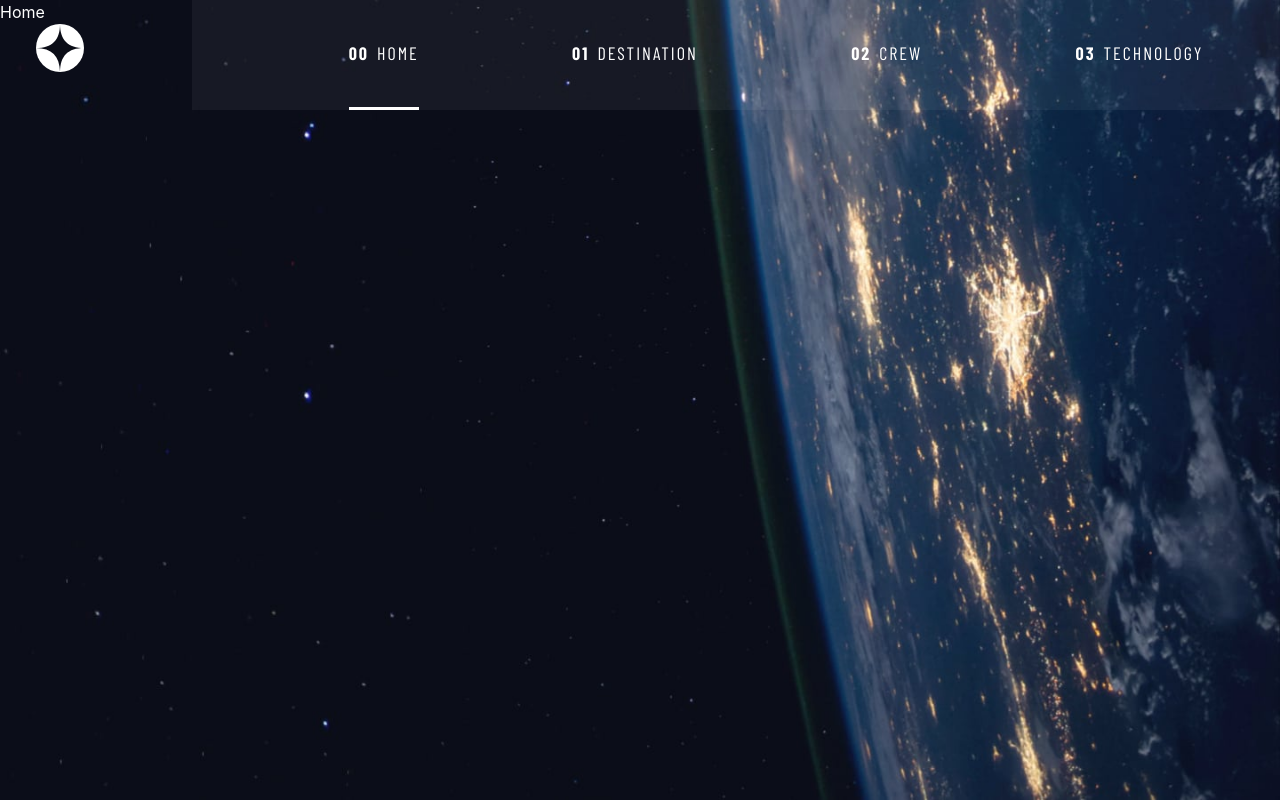
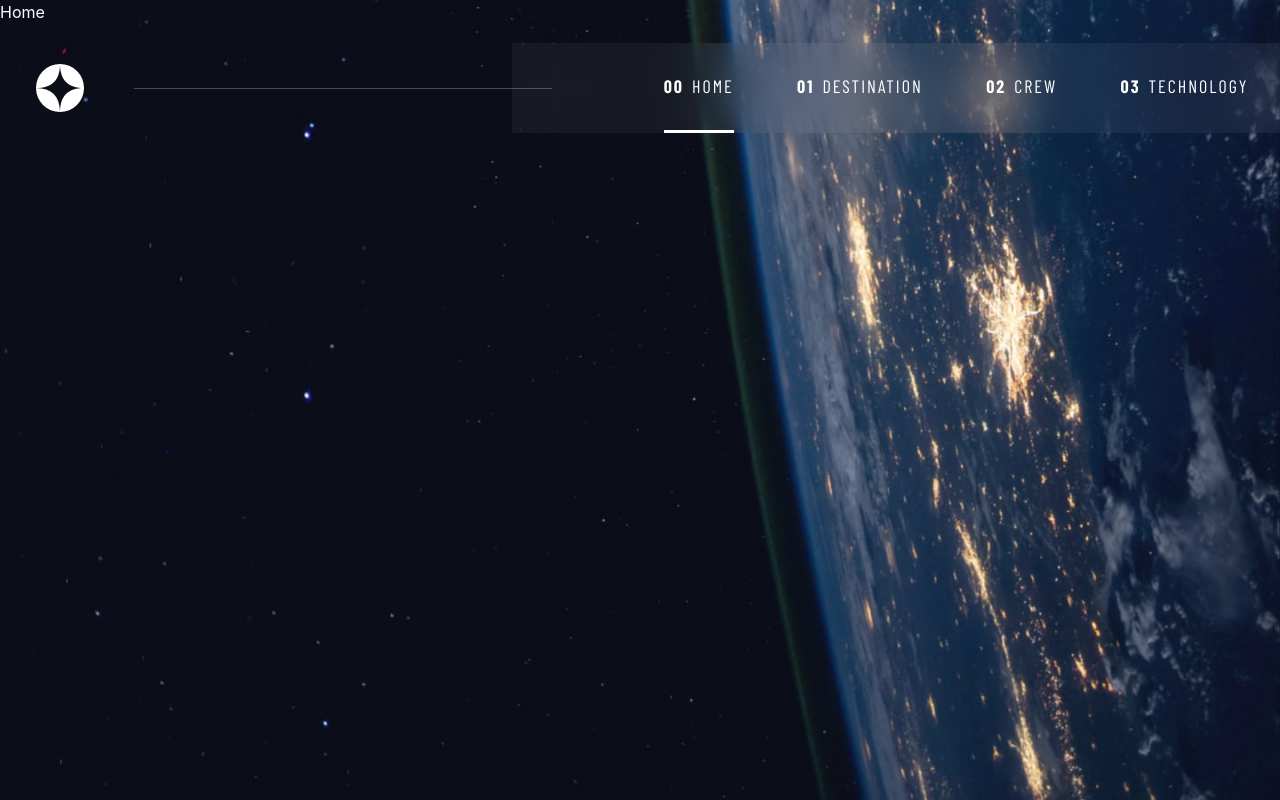
Before and after one commit to Mikaelk9/SpaceTourism, a React (Vite) app: page / in a window 1280 px wide. Built offline with nearby package versions, Linux system fonts and the light colour scheme; a web font is replaced by a local one.

Commit message:
feat: Implementação header desktop

```diff
--- a/src/components/Header.jsx
+++ b/src/components/Header.jsx
@@ -91,7 +91,7 @@ function Header() {
                 </nav>
             </div>{/*Mobile*/}
 
-            <div className="hidden md:flex absolute w-screen"> {/*Tablet*/}
+            <div className="hidden lg:hidden md:flex absolute w-screen"> {/*Tablet*/}
 
                 <header className="flex justify-between w-full" >
                     <div className="m-[24px] ml-[36px]">
@@ -125,6 +125,44 @@ function Header() {
                 </header>
             </div>{/*Tablet*/}
 
+            <div className="hidden lg:flex absolute w-screen">{/*Desktop*/}
+
+                <header className="flex justify-between w-full items-center mt-[40px] relative" >
+                    <div className="m-[24px] ml-[36px] mr-[50px]">
+
+                        <img src={logoIcon} alt="Logo" />
+
+                    </div>
+
+                    <div className="h-px flex-1 z-10 bg-white/25">
+
+                    </div>
+
+                    <nav className=" w-[60%] h-[90px] bg-white/5 backdrop-blur-xl -ml-[40px]">
+                        <ul className="text-white flex h-full justify-around ml-[120px]">
+                            {navigation.map(item => (
+                                <li key={item.path}>
+                                    <NavLink to={item.path} className={({ isActive }) =>
+                                        ` font-[Barlow_Condensed] tracking-[2px] text-[18px] flex
+                                border-b-[3px] transition-all duration-600 ease-in-out h-full items-center
+
+                                ${isActive
+                                            ? 'border-white'
+                                            : 'border-transparent hover:border-[#d0d6f9]'
+                                        }
+
+                                ` }>
+                                        <span className="font-bold mr-2">{item.number} </span>
+                                        <span className="   ">{item.name}</span>
+                                    </ NavLink>
+                                </li>
+                            ))}
+                        </ul>
+                    </nav>
+
+                </header>
+            </div>{/*Desktop*/}
+
         </>
     )
 }
```
